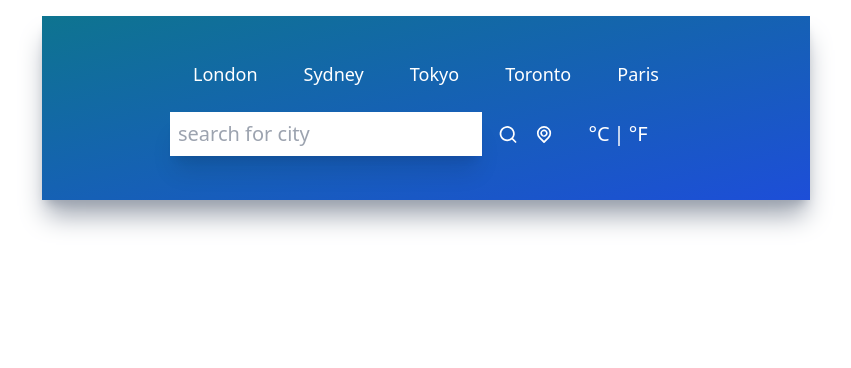
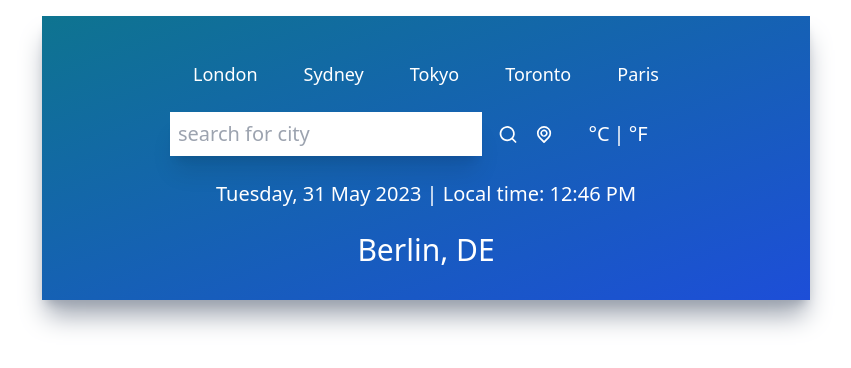
Before and after one commit to GimhaniHM/weather-app, a React (Create React App) app: page / in a window 1280 px wide. Shown: the top 368 px of the page, without its empty margins (214-1065 px from the left). Built offline with nearby package versions, Linux system fonts and the light colour scheme.

Commit message:
Time and location is added

```diff
--- a/src/App.js
+++ b/src/App.js
@@ -1,13 +1,15 @@
 
 import './App.css';
 import TopButton from './components/TopButton.jsx';
-import Inputs from './components/Inputs.jsx'
+import Inputs from './components/Inputs.jsx';
+import TimeAndLocation from './components/TimeAndLocation.jsx'
 
 function App() {
   return (
   <div className="mx-auto max-w-screen-md mt-4 py-5 px-32 bg-gradient-to-br from-cyan-700 to-blue-700 h-fit shadow-xl shadow-gray-400">
     <TopButton />
     <Inputs />
+    <TimeAndLocation />
   </div>
 
   );
--- /dev/null
+++ b/src/components/TimeAndLocation.jsx
@@ -0,0 +1,22 @@
+import React from 'react'
+
+function TimeAndLocation() {
+    return (
+        <div>
+            <div className='flex items-center justify-center my-6'>
+                <p className='text-white text-xl fornt-extralight'>
+                    Tuesday, 31 May 2023 | Local time: 12:46 PM
+                </p>
+            </div>
+            <div className='flex items-center justify-center my-3'>
+                <p className='text-white text-3xl fornt-medium'>
+                    Berlin, DE
+                </p>
+            </div>
+        </div>
+
+
+    )
+}
+
+export default TimeAndLocation
```
